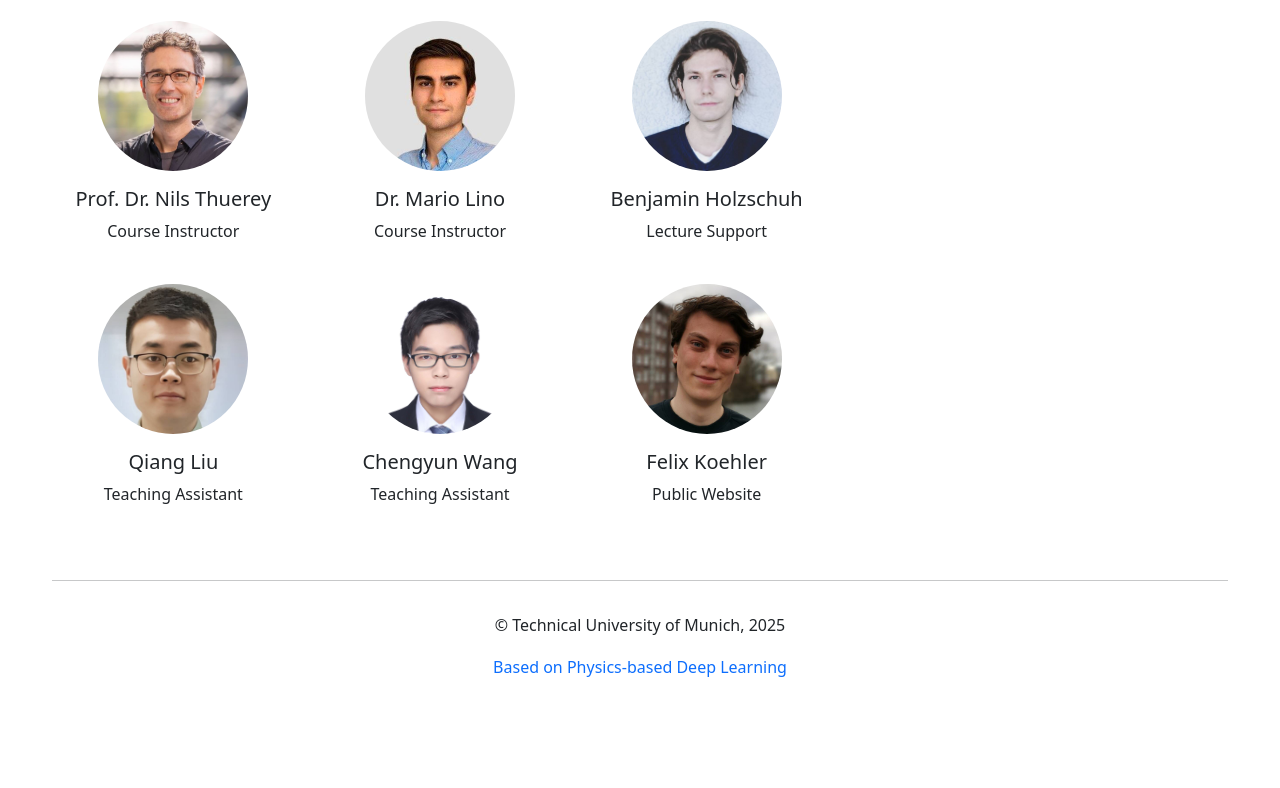
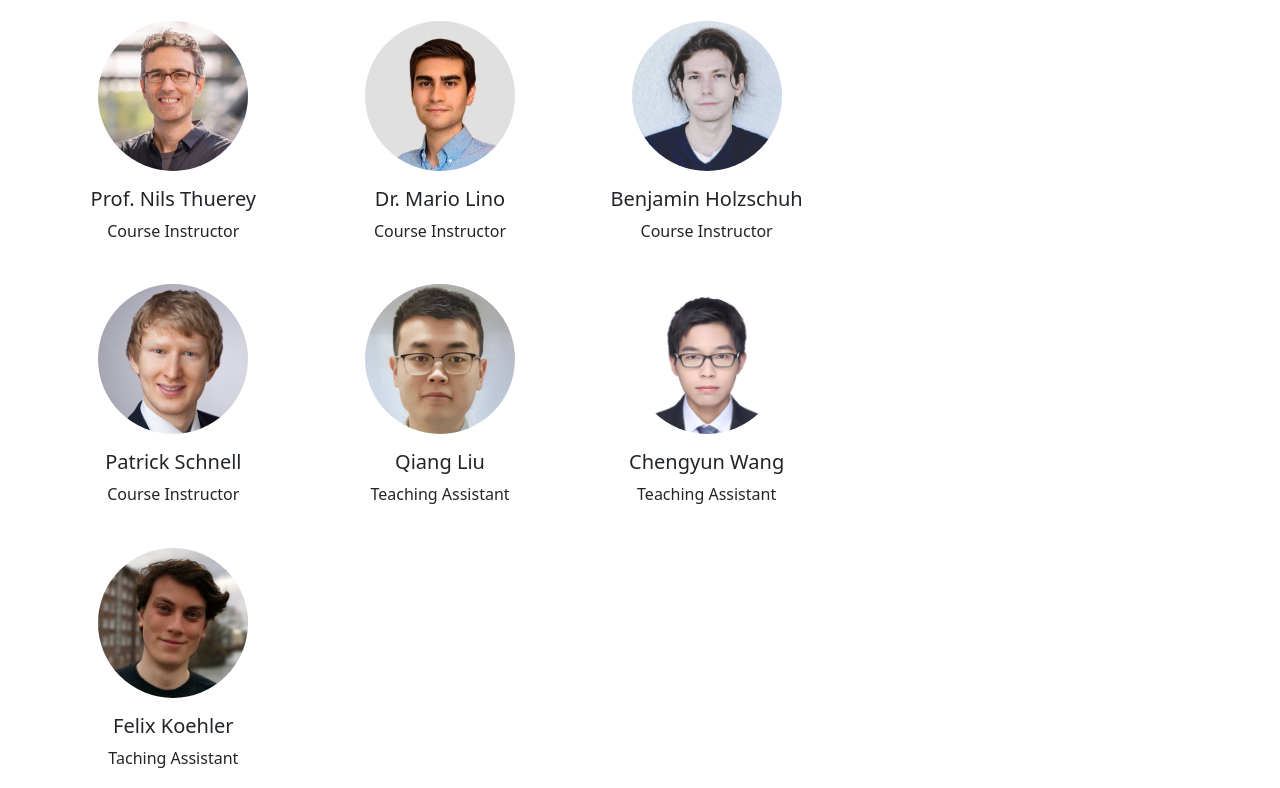
Before and after one commit to tum-pbs/ADL4P, a plain HTML site: page index.html in a window 1280 px wide. Shown: the part 3019-3807 px from the top of the page. Before the commit the page ends 3763 px from the top, so only its background shows below. Drawn offline with nearby package versions, Linux system fonts and the light colour scheme.

Commit message:
updated team

```diff
--- a/index.html
+++ b/index.html
@@ -119,13 +119,13 @@
                     text-primary me-2"></i> Introduction to Physics-based Deep
                     Learning</li>
                     <li class="list-group-item"><i class="fas fa-angle-right
-                    text-primary me-2"></i> Neural Surrogates and Operators</li>
+                    text-primary me-2"></i> Neural Surrogates, Operators and Architecturs</li>
                     <li class="list-group-item"><i class="fas fa-angle-right
                     text-primary me-2"></i> Physical Loss Terms</li>
                     <li class="list-group-item"><i class="fas fa-angle-right
                     text-primary me-2"></i> Differentiable Physics</li>
                     <li class="list-group-item"><i class="fas fa-angle-right
-                    text-primary me-2"></i> Graph Neural Networks</li>
+                    text-primary me-2"></i> Graph Neural Networks, Foundation Models</li>
                     <li class="list-group-item"><i class="fas fa-angle-right
                     text-primary me-2"></i> Diffusion Models and Score-based
                     Methods</li>
@@ -255,7 +255,7 @@
                             <img src="img/team/nils.jpg" alt="Team"
                                  style="width: 100%; height: 100%; border-radius: 50%; object-fit: cover;">
                         </div>
-                        <h5 class="mt-3">Prof. Dr. Nils Thuerey</h5>
+                        <h5 class="mt-3">Prof. Nils Thuerey</h5>
                         <p>Course Instructor</p>
                     </div>
                     <div class="col-md-4 text-center mb-4">
@@ -272,7 +272,15 @@
                                  style="width: 100%; height: 100%; border-radius: 50%; object-fit: cover;">
                         </div>
                         <h5 class="mt-3">Benjamin Holzschuh</h5>
-                        <p>Lecture Support</p>
+                        <p>Course Instructor</p>
+                    </div>
+                    <div class="col-md-4 text-center mb-4">
+                        <div style="width: 150px; height: 150px; margin: 0 auto;">
+                            <img src="img/team/patrick.jpg" alt="Patrick Schnell"
+                                 style="width: 100%; height: 100%; border-radius: 50%; object-fit: cover;">
+                        </div>
+                        <h5 class="mt-3">Patrick Schnell</h5>
+                        <p>Course Instructor</p>
                     </div>
                     <div class="col-md-4 text-center mb-4">
                         <div style="width: 150px; height: 150px; margin: 0 auto;">
@@ -296,7 +304,7 @@
                                  style="width: 100%; height: 100%; border-radius: 50%; object-fit: cover;">
                         </div>
                         <h5 class="mt-3">Felix Koehler</h5>
-                        <p>Public Website</p>
+                        <p>Taching Assistant</p>
                     </div>
                 </div>
             </div>
```
